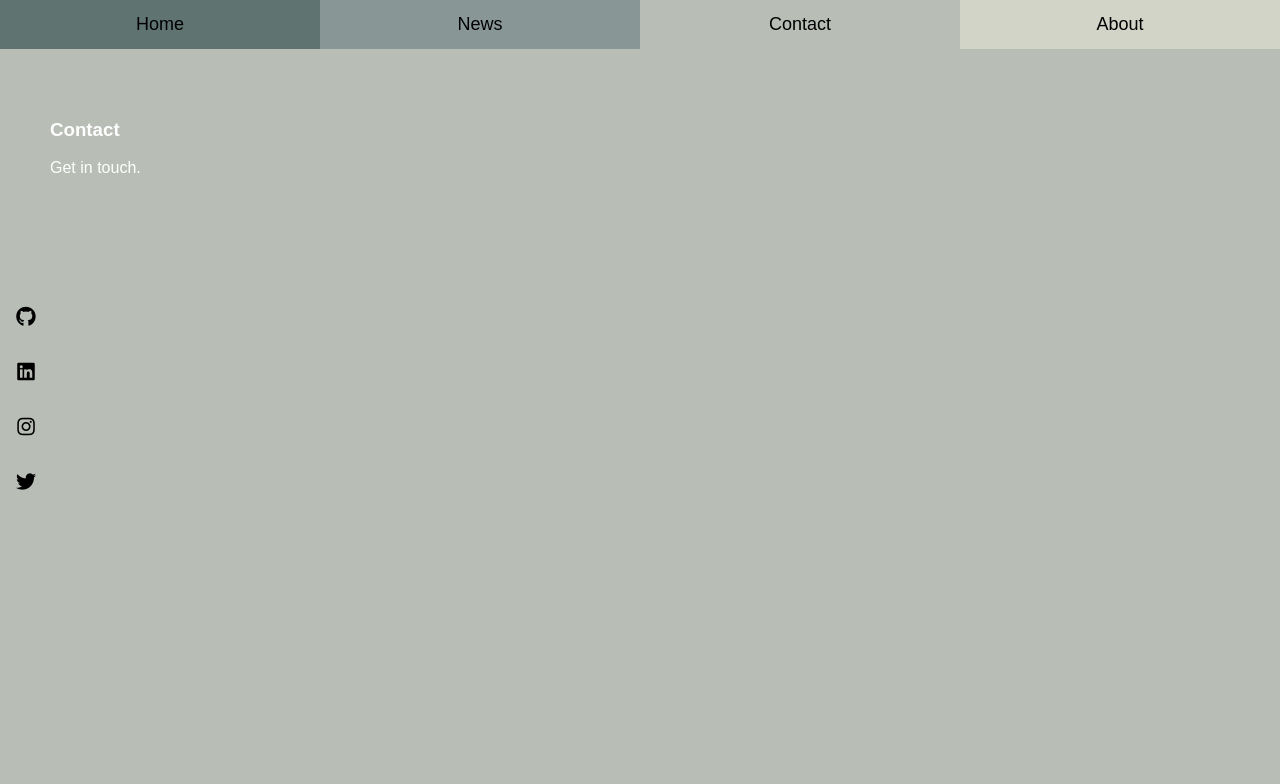
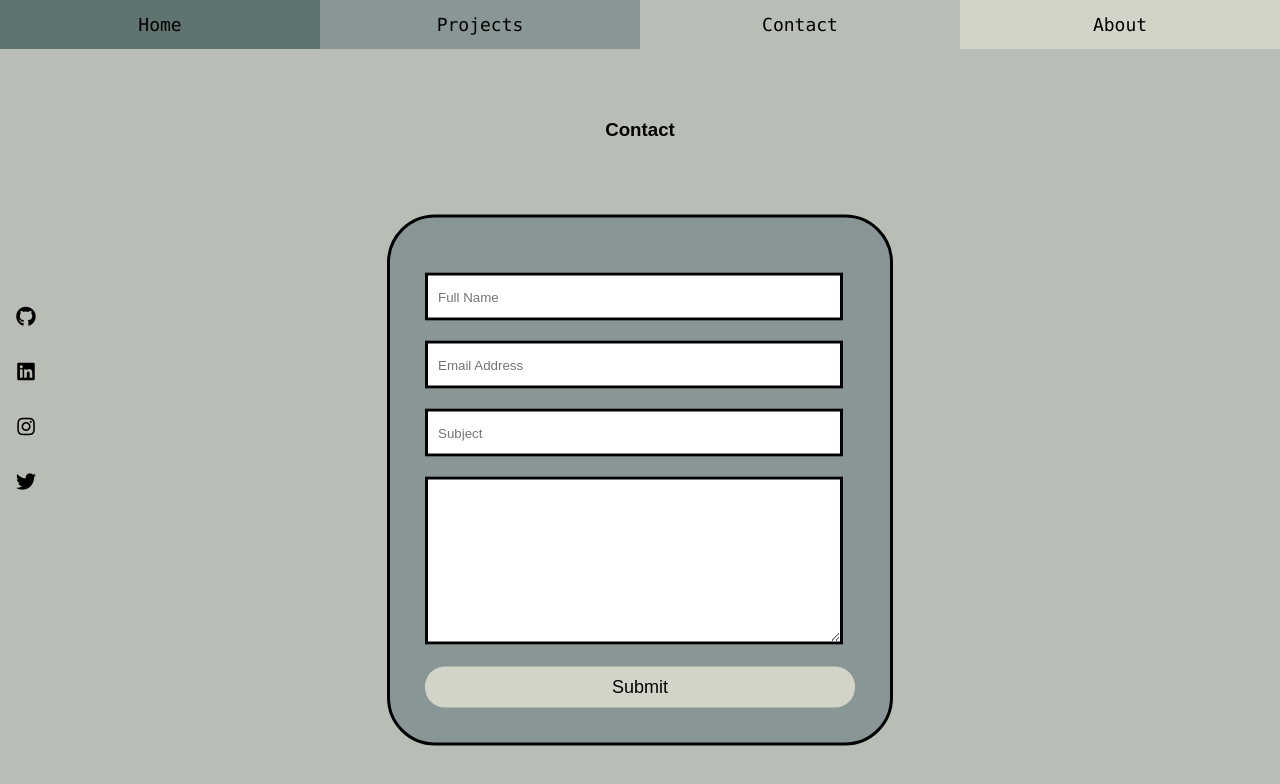
Before and after one commit to Stanton-Brown/PortfolioSite, a plain HTML site: page index.html in a window 1280 px wide. Both pictures are taken after a click on the button "Contact". Drawn offline with nearby package versions, Linux system fonts and the light colour scheme.

Commit message:
Added fill form and tab animations

```diff
--- a/default.css
+++ b/default.css
@@ -2,46 +2,15 @@
 body, html {
     height: 100%;
     margin: 0;
-    background-color: transparent;
-    font-family: Arial;
+    background-color: black;
+    font-family: fantasy;
   }
 
-  .icon-bar {
-    position: fixed;
-    top: 50%;
-    -webkit-transform: translateY(-50%);
-    -ms-transform: translateY(-50%);
-    transform: translateY(-50%);
+  .tablink{
+    position: relative;
+    z-index: 10;
+    font-family: "Monaco", monospace;
   }
-
-  /* Style the icon bar links */
-  .icon-bar a {
-    display: block;
-    text-align: center;
-    padding: 16px;
-    transition: all 0.3s ease;
-    color: black;
-    font-size: 20px;
-  }
-
-   .twitter:hover {
-    background-color: #46c1f6;
-    color: #ffffff;
-  }
-   .instagram:hover{
-    background-color: #e1306c;
-    color: #ffffff;
-
-  }
-   .github:hover{
-    background-color: #333333;
-    color: #ffffff;
-  }
-  .linkedin:hover{
-   background-color: #0072b1;
-   color: #ffffff;
- }
-
   /* Style tab links */
   #defaultOpen {
     background-color: #5F7470;
@@ -55,7 +24,7 @@ body, html {
     width: 25%;
   }
 
-  #newsBut {
+  #projectsBut {
     background-color: #889696;
     color: rgb(0, 0, 0);
     float: left;
@@ -91,12 +60,100 @@ body, html {
     width: 25%;
   }
 
-  /* Style the tab content (and add height:100% for full page content) */
   .tabcontent {
-    color: white;
-    display: none;
-    padding: 100px 50px;
+    padding: 100px 0px;
     height: 100%;
+    animation-name: slideDown;
+    animation-duration: 2s;
+  }
+
+  #Contact h3{
+    text-align: center;
+  }
+
+  .contactBox{
+    width: 500px;
+    background-color: #889696;
+    border-color: black;
+    border: 3px solid;
+    border-radius: 3pc;
+    top: 60%;
+    left: 50%;
+    transform: translate(-50%, -50%);
+    position: absolute;
+    animation: fadeEffect;
+    animation-duration: 2s;
+
+  }
+
+  form{
+    margin: 35px;
+  }
+
+  .inputField{
+    width: 400px;
+    height: 40px;
+    margin-top: 20px;
+    padding-left: 10px;
+    border: 3px solid;
+  }
+
+  .textArea-field{
+    height: 150px;
+    padding-top: 10px;
+  }
+
+  .submitBut{
+    width: 100%;
+    border-radius: 20px;
+    color: black;
+    margin-top: 18px;
+    padding: 10px;
+    background-color: #D2D4C8;
+    font-size: 18px;
+    border: none;
+    cursor: pointer;
+  }
+
+  .submitBut:hover{
+    background-color: white;
+  }
+
+  .icon-bar{
+    position: fixed;
+    top: 50%;
+    -webkit-transform: translateY(-50%);
+    -ms-transform: translateY(-50%);
+    transform: translateY(-50%);
+
+  }
+
+  /* Style the icon bar links */
+  .icon-bar a {
+    display:block;
+    text-align: center;
+    padding: 16px;
+    transition: all 0.5s ease;
+    color: black;
+    font-size: 20px;
+  }
+
+   .twitter:hover {
+    background-color: #46c1f6;
+    color: #ffffff;
+  }
+   .instagram:hover{
+    background-color: #e1306c;
+    color: #ffffff;
+
+  }
+   .github:hover{
+    background-color: #333333;
+    color: #ffffff;
+  }
+  .linkedin:hover{
+   background-color: #0072b1;
+   color: #ffffff;
   }
 
   @keyframes fadeEffect {
@@ -104,7 +161,30 @@ body, html {
     to {opacity: 1;}
   }
 
+  @keyframes slideDown{
+    from {
+      opacity: 0;
+      height:0%;
+      width: 100%;
+    }
+    to {
+      opacity: 1;
+      height: 100%;
+      width: 100%
+    }
+
+  }
+
+  @keyframes slideRight{
+    from {
+      width: 0%;
+    }
+    to {
+      width: 50%;
+    }
+  }
+
   #Home {background-color: #5F7470;}
-  #News {background-color: #889696;}
+  #projects {background-color: #889696;}
   #Contact {background-color: #B8BDB5;}
   #About {background-color: #D2D4C8;}
--- a/index.html
+++ b/index.html
@@ -8,10 +8,19 @@
         intial-scale=1, maximum-scale=1, minimum-scale=1" />
         <link rel='stylesheet' href='https://cdnjs.cloudflare.com/ajax/libs/font-awesome/5.15.1/css/all.min.css'>
         <link rel="stylesheet" type="text/css" href="default.css">
+
+        <script type="text/javascript"
+        src="https://cdn.jsdelivr.net/npm/@emailjs/browser@3/dist/email.min.js">
+        </script>
+        <script type="text/javascript">
+            (function(){
+                emailjs.init("Mx7k6925Uou99_gWt");
+            })();
+</script>
     </head>
     <body>
         <button class="tablink" onclick="openPage('Home', this, '#5F7470')" id = "defaultOpen">Home</button>
-        <button class="tablink" onclick="openPage('News', this, '#889696')" id ="newsBut">News</button>
+        <button class="tablink" onclick="openPage('projects', this, '#889696')" id ="projectsBut">Projects</button>
         <button class="tablink" onclick="openPage('Contact', this, '#B8BDB5')" id ="contactBut">Contact</button>
         <button class="tablink" onclick="openPage('About', this, '#D2D4C8')"id ="aboutBut">About</button>
 
@@ -20,14 +29,25 @@
             <p>Home bound..</p>
         </div>
 
-        <div id="News" class="tabcontent">
-            <h3>News</h3>
-            <p>Some news this fine day!</p>
+        <div id="projects" class="tabcontent">
+            <h3>Projects</h3>
+            <p>Some projects this fine day!</p>
         </div>
 
         <div id="Contact" class="tabcontent">
             <h3>Contact</h3>
-            <p>Get in touch.</p>
+            <div class="contactBox">
+                <form>
+                    <input type="text" class="inputField" id="name" placeholder="Full Name" required>
+                    <input type="text" class="inputField" id="email_id" placeholder="Email Address" required>
+                    <input type="text" class="inputField" id="subject" placeholder="Subject" required>
+                    <textarea type="text" class="inputField textArea-field" id="message" placeholder="Your Message" required>
+                    </textarea>
+                    <button type="button" class="submitBut" onclick="sendEmail()">
+                        Submit
+                    </button>
+                </form>
+            </div>
         </div>
 
         <div id="About" class="tabcontent">
@@ -35,7 +55,7 @@
             <p>Who we are and what we do.</p>
         </div>
 
-        <div class="icon-bar">
+        <div class="icon-bar" id="left">
             <a href="https://github.com/Stanton-Brown" target="_blank" class="github">
                 <span><i class="fab fa-github"></i></span>
               </a>
@@ -53,4 +73,6 @@
 
         <script type="text/javascript" src="js/java-test.js"></script>
     </body>
+
+
 </html>
--- a/js/java-test.js
+++ b/js/java-test.js
@@ -1,3 +1,4 @@
+
 function openPage(pageName, elmnt, color) {
   // Hide all elements with class="tabcontent" by default */
   var i, tabcontent, tablinks;
@@ -19,5 +20,19 @@ function openPage(pageName, elmnt, color) {
   elmnt.style.backgroundColor = color;
 }
 
+function sendEmail(name, email, subject, message){
+  var params = {
+    name: document.getElementById("name").value,
+    email_id: document.getElementById("email_id").value,
+    subject: document.getElementById("subject").value,
+    message: document.getElementById("message").value
+  };
+
+  emailjs.send("service_3tu703y", "template_os5s4di", params).then(function(res){
+    alert("Success!" + res.status);
+  })
+
+}
+
 // Get the element with id="defaultOpen" and click on it
 document.getElementById("defaultOpen").click();
```
